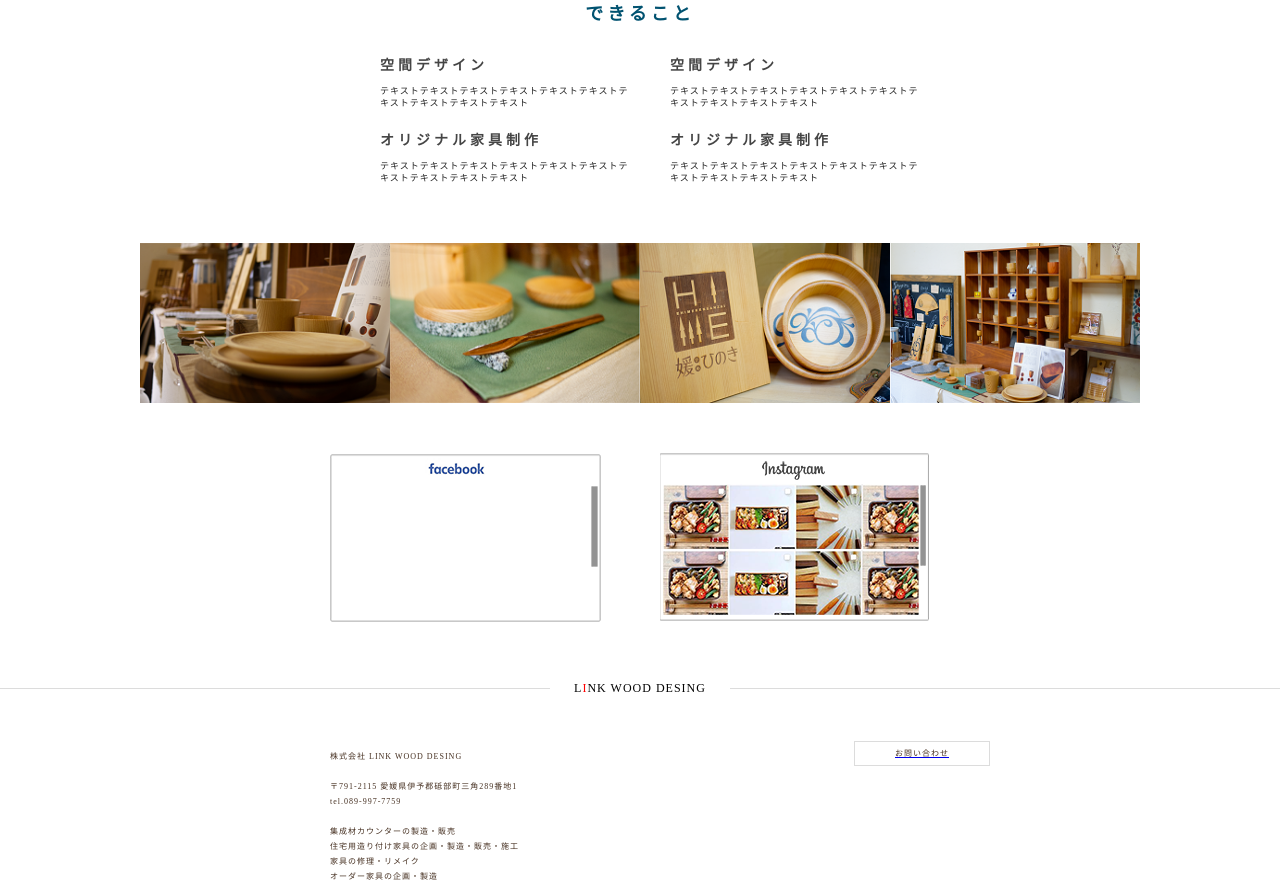
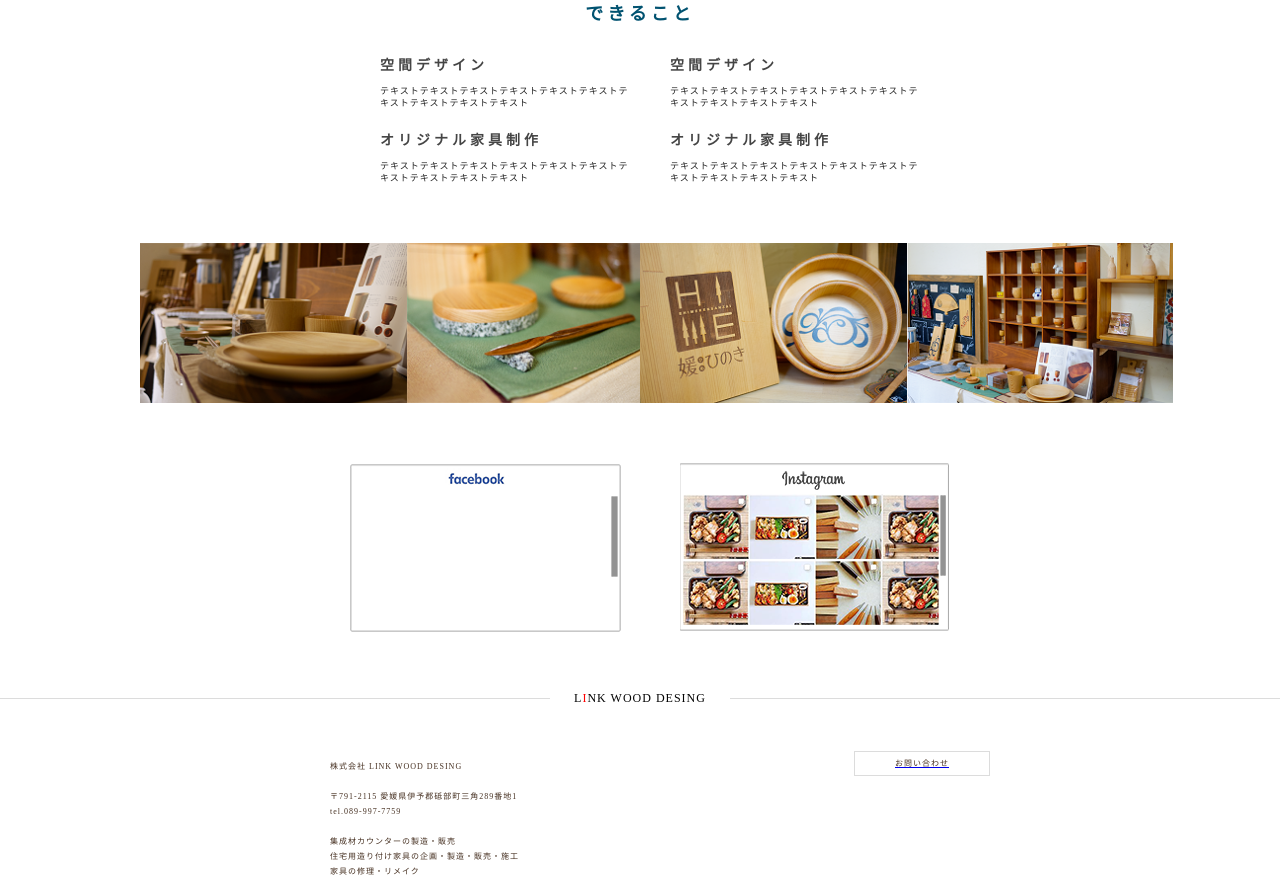
Before and after one commit to h-tomita-jp/html-collection, a PHP site: page /mock-up-201911-linkwood/index.html in a window 1280 px wide. Shown: the part 683-1563 px from the top of the page. Run offline with PHP 8.4, Linux system fonts and the light colour scheme.

Commit message:
20191118-1450

```diff
--- a/mock-up-201911-linkwood/css/style.css
+++ b/mock-up-201911-linkwood/css/style.css
@@ -136,8 +136,10 @@ html {
 }
 
 .image-item {
-  width: 250px;
+  width: 500px;
   height: 160px;
+  display: flex;
+  margin-bottom: 10px;
 }
 
 .image-item img {
@@ -156,6 +158,7 @@ html {
 
 .sns-box {
   display: flex;
+  justify-content: center;
   flex-wrap: wrap;
   margin: 0;
   padding: 0;
--- a/mock-up-201911-linkwood/index.html
+++ b/mock-up-201911-linkwood/index.html
@@ -67,14 +67,10 @@
         <div class="image-box">
             <div class="image-item">
                 <img src="img/img1.png" alt="">
-            </div>
-            <div class="image-item">
                 <img src="img/img2.png" alt="">
             </div>
             <div class="image-item">
                 <img src="img/img3.png" alt="">
-            </div>
-            <div class="image-item">
                 <img src="img/img4.png" alt="">
             </div>
         </div>
```
